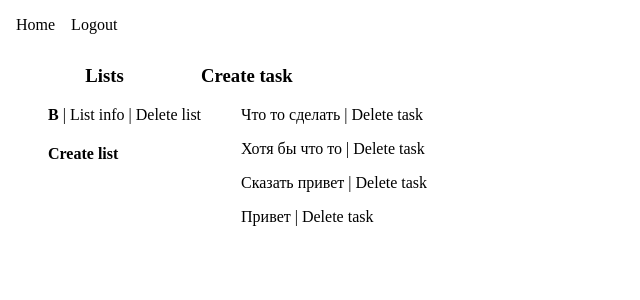
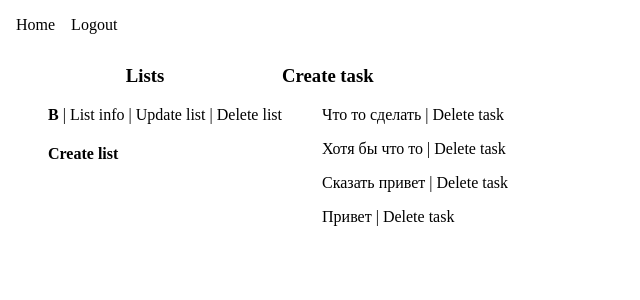
Before and after one commit to larkes00/todolist, a Django app: page /list/1/tasks/ in a window 1280 px wide. Shown: the top 300 px of the page, without its empty margins (0-640 px from the left). Run offline with Django 3.2, Linux system fonts and the light colour scheme; a user stored in the database is signed in; data comes from the database, SQL or seed files in the repository.

Commit message:
List updating created

```diff
--- a/todolist/templates/todolist/base.html
+++ b/todolist/templates/todolist/base.html
@@ -29,6 +29,7 @@
                     <li>
                         <b><a href="{{ l.get_absolute_url }}">{{ l|truncatechars:20 }}</a></b>
                         <a href="{% url 'list_info' l.pk %}" id="Info">| List info</a>
+                        <a href="{% url 'update_list' l.pk %}" id="Info">| Update list</a>
                         <a href="{% url 'list_delete' l.pk %}" id="Info">| Delete list</a>
                     </li>
                     <li></li>
--- a/todolist/templates/todolist/new_list.html
+++ b/todolist/templates/todolist/list_form.html
@@ -13,5 +13,5 @@
         </p>
         <div class="form-error">{{ element.errors }}</div>
     {% endfor %}
-    <button type="submit">Добавить</button>
+    <button type="submit">Confirm</button>
 </form>
--- a/todolist/urls.py
+++ b/todolist/urls.py
@@ -10,6 +10,7 @@ urlpatterns = [
     path("task/create/", CreateTask.as_view(), name="task_form"),
     path("task/delete/<int:pk>/", DeleteTask.as_view(), name="task_delete"),
     path("list/delete/<int:pk>/", DeleteList.as_view(), name="list_delete"),
+    path("list/update/<int:pk>/", UpdateList.as_view(), name="update_list"),
     path("register/", RegisterUser.as_view(), name="register"),
     path("login/", LoginUser.as_view(), name="login"),
     path("logout/", user_logout, name="logout")
--- a/todolist/views.py
+++ b/todolist/views.py
@@ -3,7 +3,7 @@ from django.contrib.auth.mixins import LoginRequiredMixin
 from django.contrib.auth.views import LoginView
 from django.shortcuts import redirect
 from django.urls import reverse_lazy
-from django.views.generic import ListView, DetailView, CreateView, DeleteView
+from django.views.generic import ListView, DetailView, CreateView, DeleteView, UpdateView
 
 from todolist.forms import RegisterUserForm, LoginUserForm, CreateListForm, CreateTaskForm
 from .models import *
@@ -66,7 +66,7 @@ class ShowList(LoginRequiredMixin, DetailView):
 
 class NewUserList(LoginRequiredMixin, CreateView):
     form_class = CreateListForm
-    template_name = "todolist/new_list.html"
+    template_name = "todolist/list_form.html"
     success_url = reverse_lazy("home")
 
     def form_valid(self, form):
@@ -76,7 +76,7 @@ class NewUserList(LoginRequiredMixin, CreateView):
 
 class CreateTask(LoginRequiredMixin, CreateView):
     form_class = CreateTaskForm
-    template_name = "todolist/new_task.html"
+    template_name = "todolist/list_form.html"
     success_url = reverse_lazy("home")
 
 
@@ -89,6 +89,12 @@ class DeleteTask(LoginRequiredMixin, DeleteView):
 class DeleteList(LoginRequiredMixin, DeleteView):
     model = List
     context_object_name = "list"
+    success_url = reverse_lazy("home")
+
+
+class UpdateList(LoginRequiredMixin, UpdateView):
+    model = List
+    form_class = CreateListForm
     success_url = reverse_lazy("home")
 
 
```
